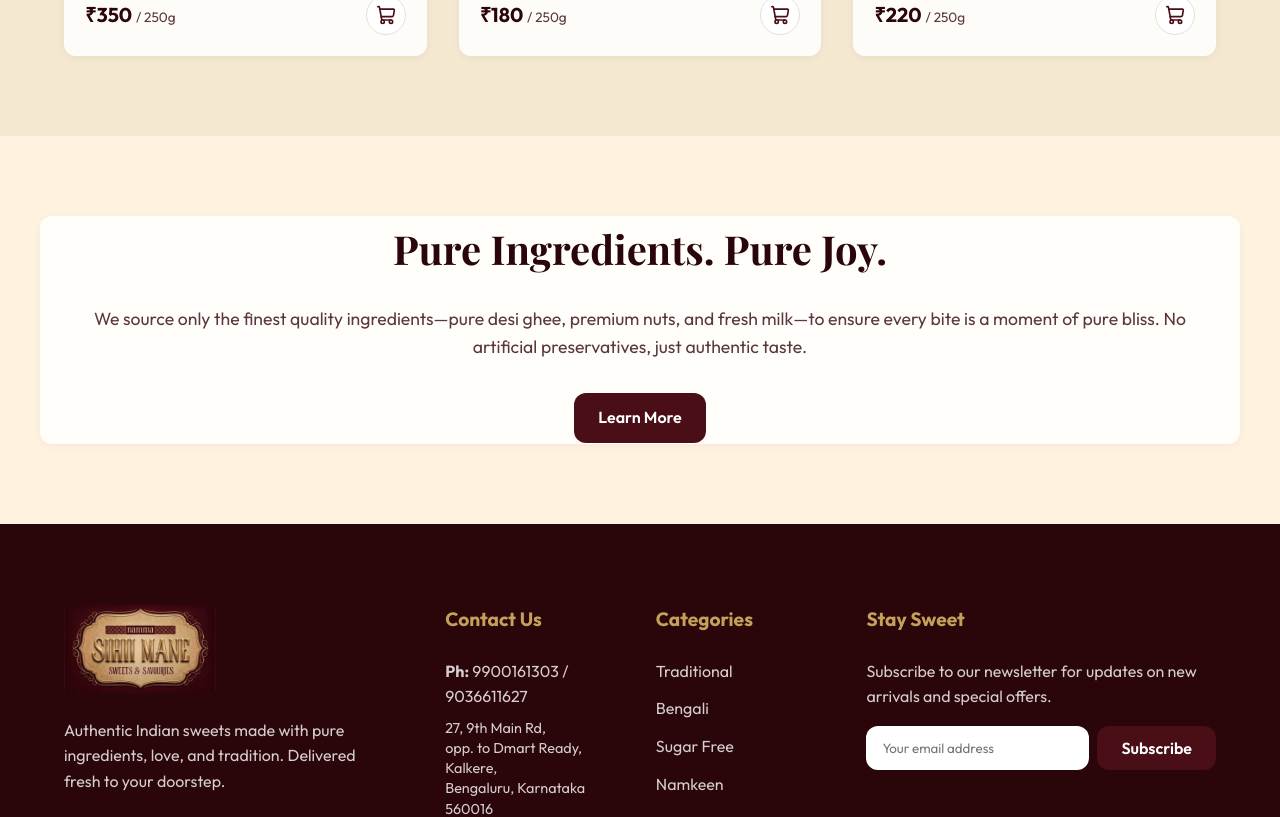
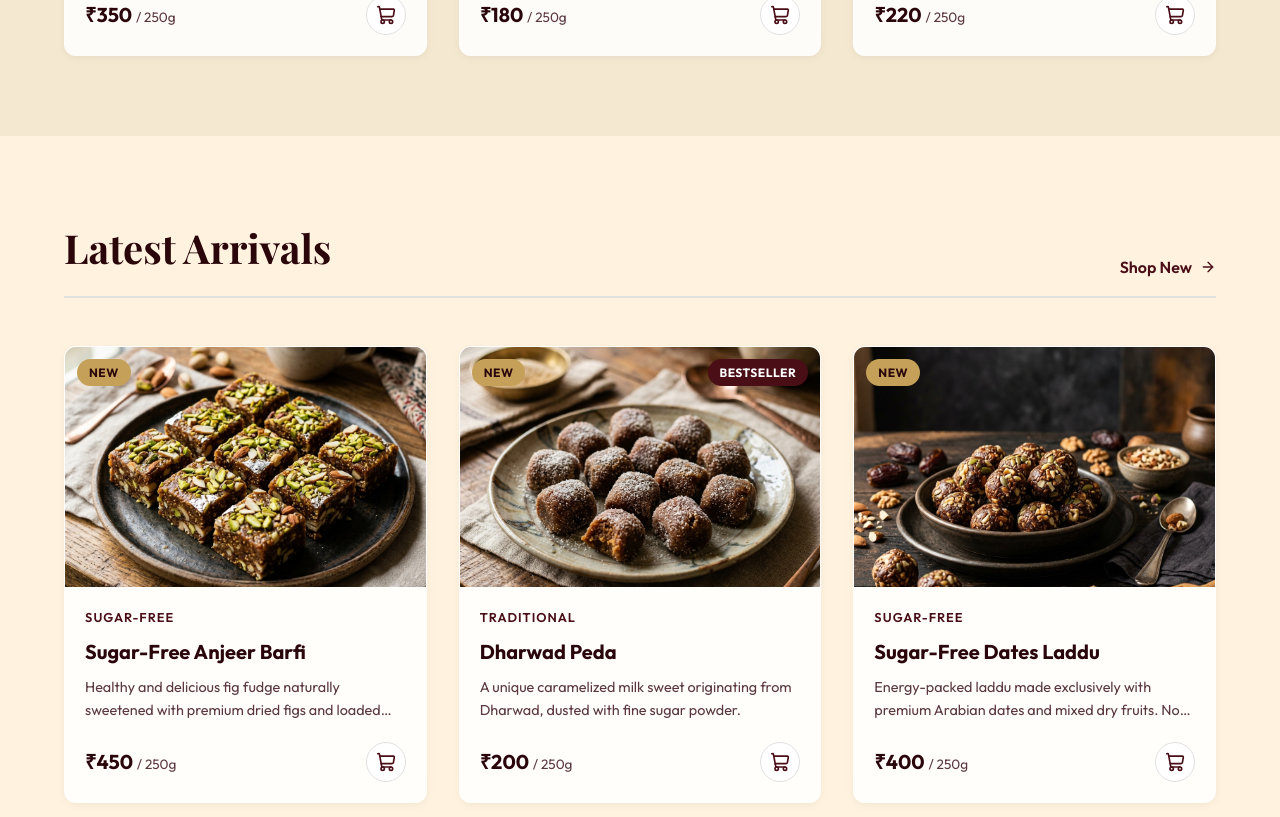
Before and after one commit to ROHITH05012005/namma-sihii-sweets, a React (Vite) app: page / in a window 1280 px wide. Shown: the part 2080-2897 px from the top of the page. Built offline with nearby package versions, Linux system fonts and the light colour scheme; no server answers; a web font is replaced by a local one.

Commit message:
Add Latest Arrivals section

```diff
--- a/src/pages/Home.jsx
+++ b/src/pages/Home.jsx
@@ -95,6 +95,21 @@ const Home = () => {
         </div>
       </section>
 
+      {/* Latest Arrivals Section */}
+      <section className="section latest-arrivals-section" style={{ backgroundColor: 'var(--surface-hover)' }}>
+        <div className="container">
+          <div className="section-header-flex">
+            <h2 className="section-title" style={{ marginBottom: 0 }}>Latest Arrivals</h2>
+            <Link to="/shop" className="view-all-link">Shop New <ArrowRight size={16} /></Link>
+          </div>
+          <div className="bestsellers-grid">
+            {products.filter(p => p.isNew).slice(0, 3).map(product => (
+              <ProductCard key={product.id} product={product} />
+            ))}
+          </div>
+        </div>
+      </section>
+
       {/* Feature Highlight */}
       <section className="section feature-section">
         <div className="container feature-container glass-panel">
```
